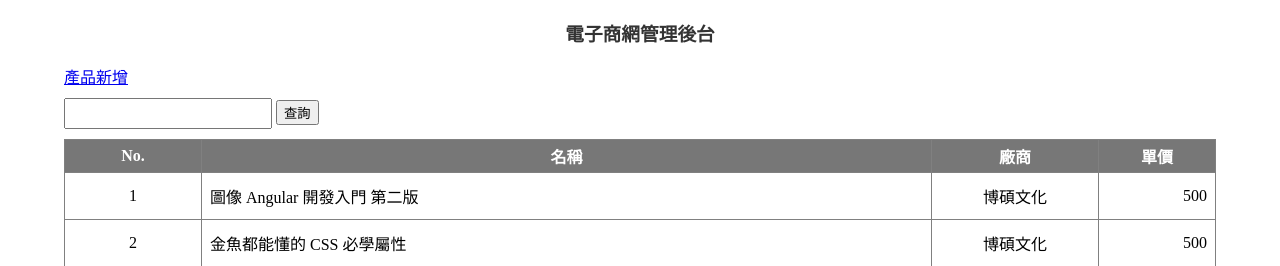
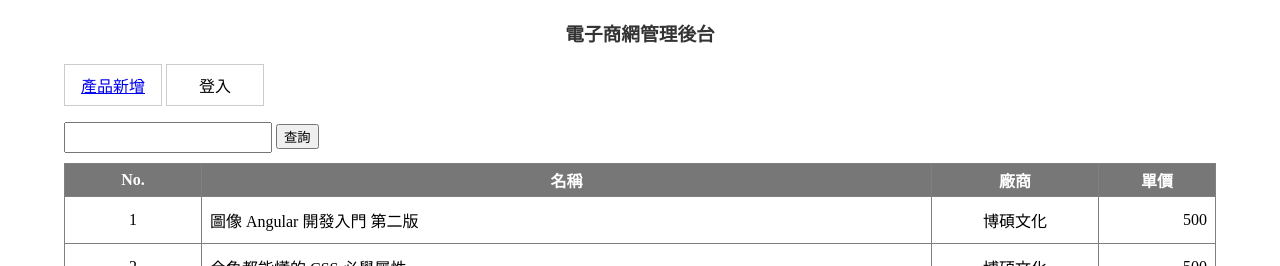
Before and after one commit to yyh1218/MCU-112-2-web-12131696-, a plain HTML site: page src/index.html in a window 1280 px wide. Shown: the top 266 px of the page. Drawn offline with Linux system fonts and the light colour scheme.

Commit message:
feat(css): 實作導覽列樣式

```diff
--- a/src/index.html
+++ b/src/index.html
@@ -11,7 +11,17 @@
         <h3>電子商網管理後台</h3>
     </header>
     <section class="body">
-    <nav><a href="./form.html">產品新增</a></nav>
+    <nav>
+      <ul>
+        <li>
+            <a href="./form.html">產品新增</a>
+        </li>
+        <li>
+<a>登入</a>
+        </li>
+      </ul>
+
+    </nav>
     <form>
         <input type="text">
         <button type="button">查詢</button>
--- a/src/style.css
+++ b/src/style.css
@@ -15,6 +15,19 @@ section.body {
 
 nav {
   margin-bottom: 10px;
+}
+
+ul {
+  padding-left: 0;
+  list-style: none;
+}
+
+ul > li {
+  border: solid 1px #ccc;
+  padding: 8px;
+  width: 80px;
+  display: inline-block;
+  text-align: center;
 }
 
 .card {
```
